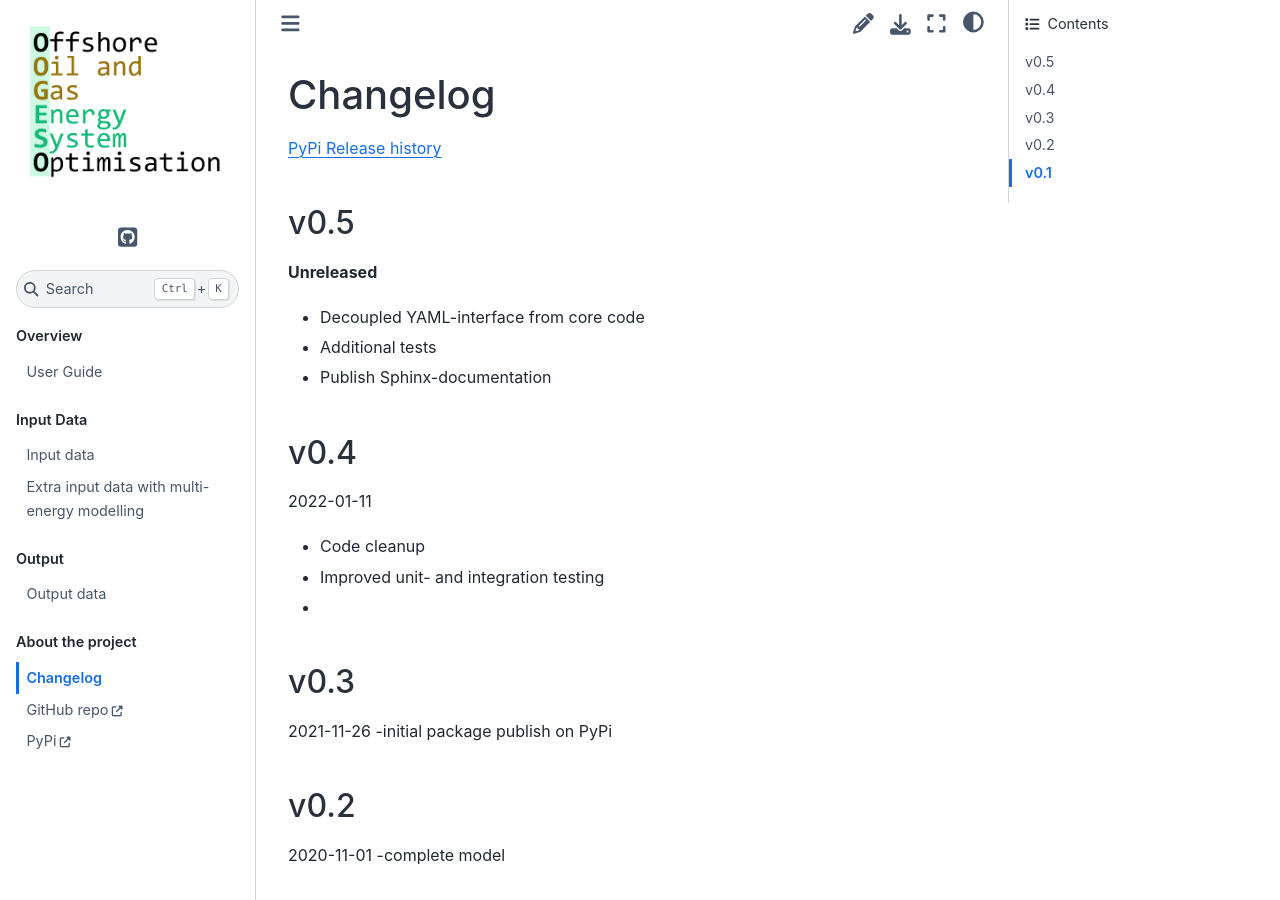
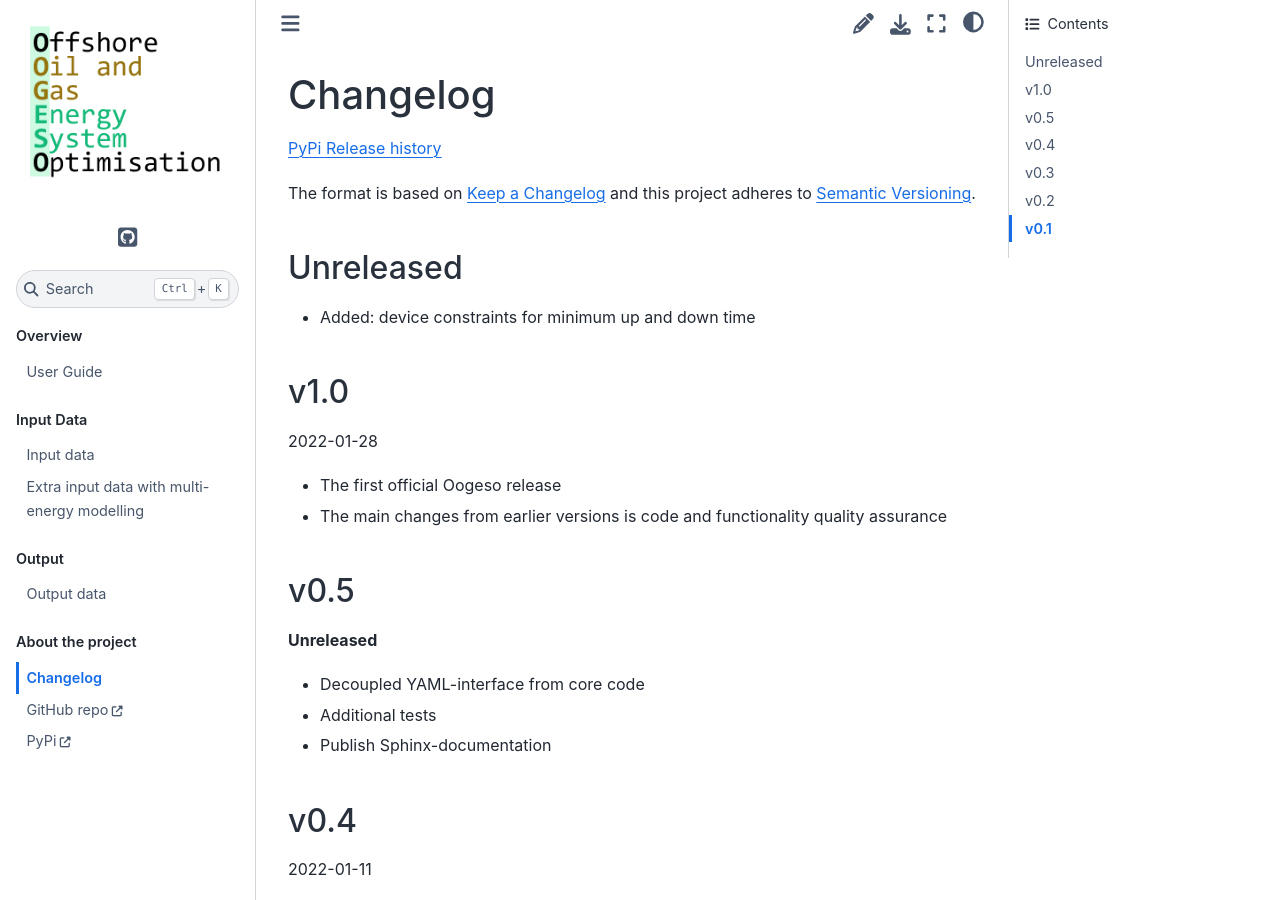
Before and after one commit to oogeso/oogeso, a Sphinx documentation site: the page built from docs/changelog.md, in a window 1280 px wide and 900 px high. Built offline with Sphinx 7.4.7 and the Sphinx Book theme 1.1.4, drawn with Linux system fonts in a browser that asks for light colours.

Commit message:
update changelog

```diff
--- a/docs/changelog.md
+++ b/docs/changelog.md
@@ -1,5 +1,17 @@
 # Changelog
 [PyPi Release history](https://pypi.org/project/oogeso/#history)
+
+The format is based on [Keep a Changelog](http://keepachangelog.com/)
+and this project adheres to [Semantic Versioning](http://semver.org/).
+
+
+## Unreleased
+- Added: device constraints for minimum up and down time
+
+## v1.0
+2022-01-28
+- The first official Oogeso release
+- The main changes from earlier versions is code and functionality quality assurance
 
 ## v0.5
 **Unreleased**
@@ -11,7 +23,7 @@
 2022-01-11
 - Code cleanup
 - Improved unit- and integration testing
--
+
 ## v0.3
 2021-11-26
 -initial package publish on PyPi
--- a/pyproject.toml
+++ b/pyproject.toml
@@ -1,6 +1,6 @@
 [tool.poetry]
 name = "oogeso"
-version = "1.0.0"
+version = "1.0.1"
 description = "Offshore Oil and Gas Field Energy System Operational Optimisation (OOGESO)"
 authors = ["Harald Svendsen <harald.svendsen@sintef.no>"]
 license = "MIT License (http://opensource.org/licenses/MIT)"
```
Also changed, not shown: .github/pull_request_template.md.
